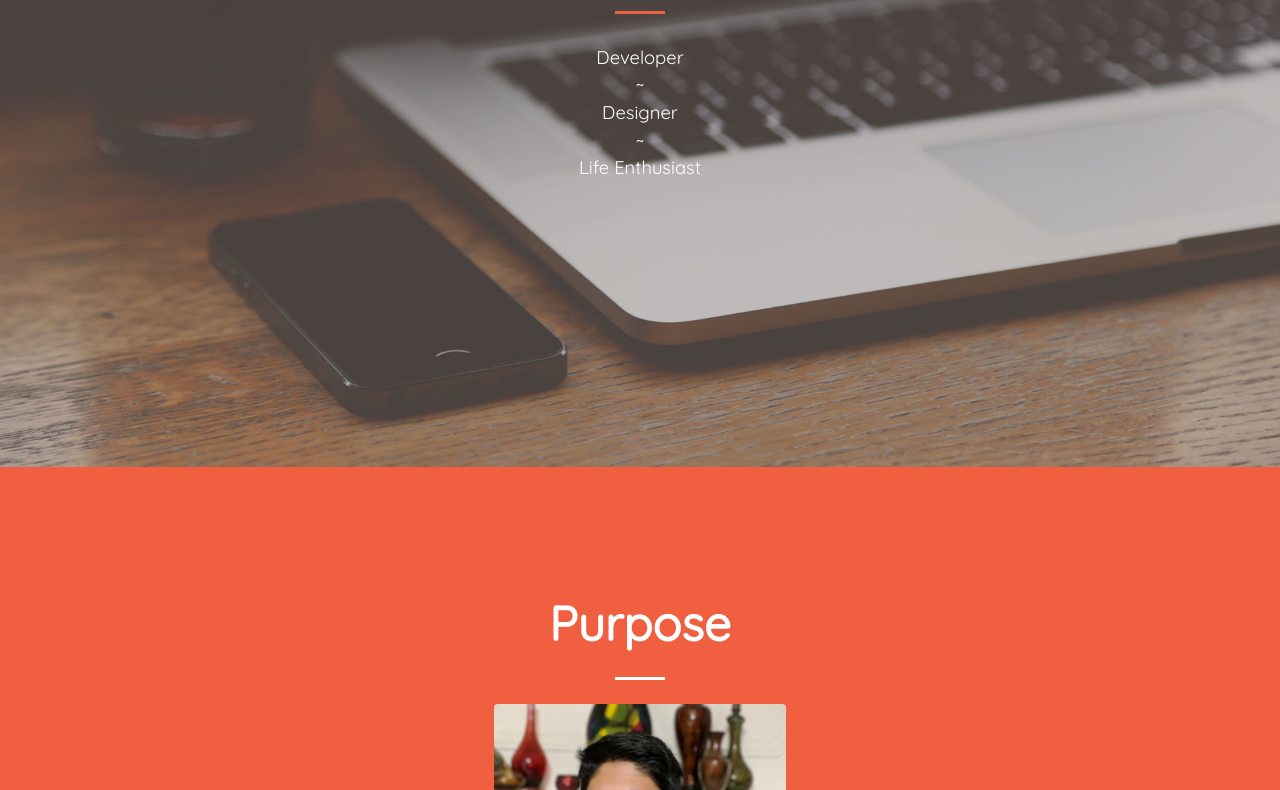
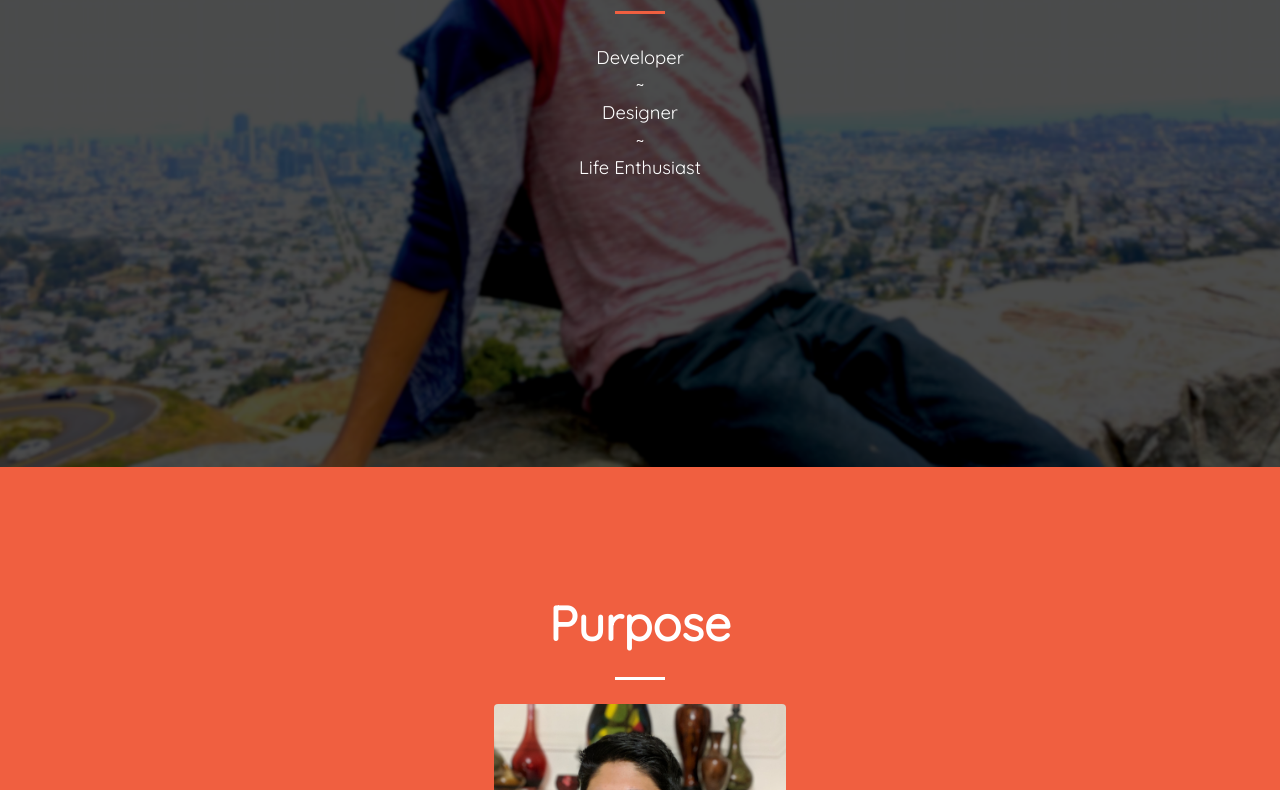
Before and after one commit to TejasMehta1/TejasWeb, a website: page index.html in a window 1280 px wide. Shown: the part 333-1123 px from the top of the page. Drawn offline with nearby package versions, Linux system fonts and the light colour scheme; files whose address does not match are found by name.

Commit message:
Add files via upload

```diff
--- a/css/creative.css
+++ b/css/creative.css
@@ -13,6 +13,10 @@ html {
 body {
   font-family: 'Quicksand', sans-serif;
   /*font-family: 'Merriweather', 'Helvetica Neue', Arial, sans-serif;*/
+}
+
+#skills {
+
 }
 
 hr {
@@ -189,9 +193,14 @@ img::-moz-selection {
 }
 
 header.masthead {
+
   padding-top: 10rem;
   padding-bottom: calc(10rem - 56px);
-  background-image: url("../img/header.jpg");
+background-image: url("../img/head2.png");
+background-attachment: fixed;
+  background-position: center;
+  background-repeat: no-repeat;
+  background-size: cover;
   background-position: center center;
   -webkit-background-size: cover;
   -moz-background-size: cover;
--- a/css/creative3d.css
+++ b/css/creative3d.css
@@ -207,6 +207,15 @@ header.masthead {
   padding-top: 10rem;
   padding-bottom: calc(10rem - 56px);
   background-image: url("../phone.png");
+  background-attachment: fixed;
+    background-position: center;
+    background-repeat: no-repeat;
+    background-size: cover;
+    background-position: center center;
+    -webkit-background-size: cover;
+    -moz-background-size: cover;
+    -o-background-size: cover;
+    background-size: cover;
   background-position: center center;
   -webkit-background-size: cover;
   -moz-background-size: cover;
```
Also changed, not shown: img/head.jpg (added), img/head2.png (added), 1 other file.
